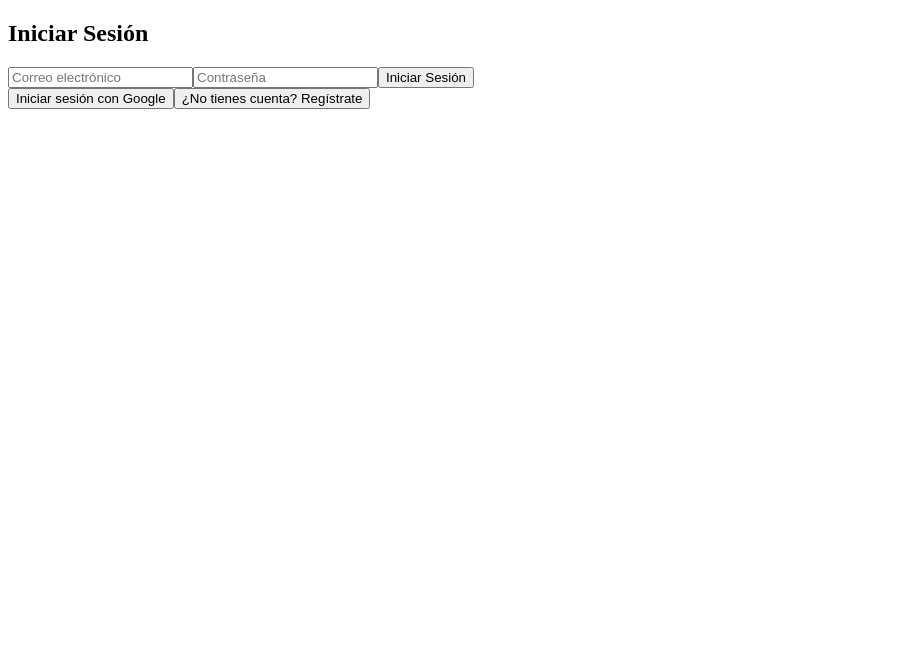
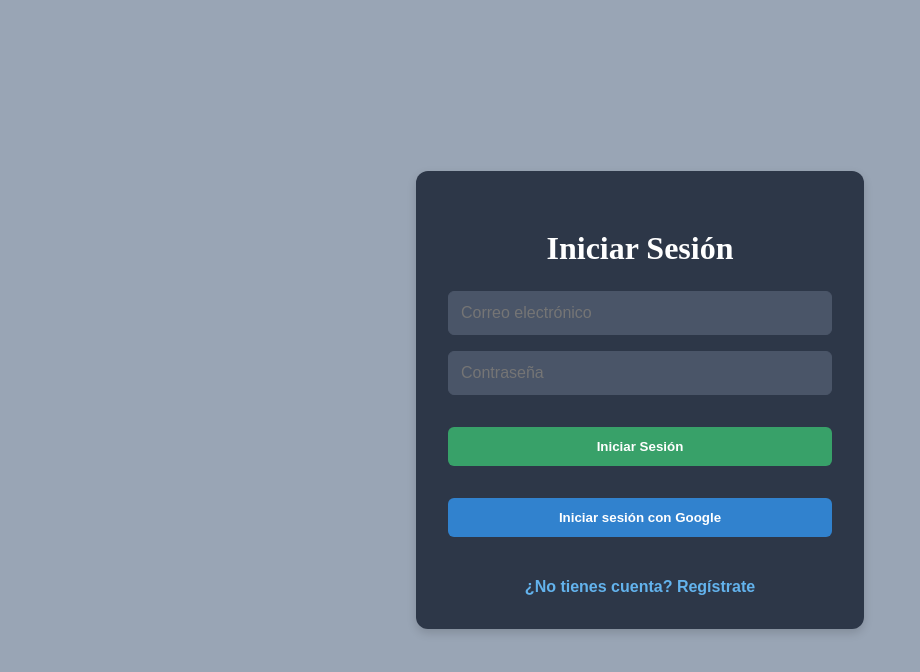
Before and after one commit to johanesco88/proyecto-ondas, a React (Vite) app: page / in a window 1280 px wide. Shown: the top 672 px of the page, without its empty margins (0-920 px from the left). Built offline with nearby package versions, Linux system fonts and the light colour scheme.

Commit message:
actualizacion login

```diff
--- a/src/App.css
+++ b/src/App.css
@@ -0,0 +1,121 @@
+/* Eliminar márgenes y bordes predeterminados del body */
+body, html {
+    margin: 0;
+    padding: 0;
+    height: 100%;
+    width: 100%;
+    background-color: #99a5b5; /* Gray-900 */
+    overflow-x: hidden; /* Para evitar el desbordamiento horizontal */
+  }
+
+  /* Contenedor principal para centrar el formulario */
+  .container {
+    display: flex;
+    justify-content: center;
+    align-items: center;
+    min-height: 100vh;
+    width: 100%;
+    margin: 0;
+    padding: 0;
+    position: relative;
+    overflow-y: auto; /* Permite el desplazamiento vertical */
+  }
+
+  /* Caja del formulario */
+  .form-container {
+    background-color: #2d3748; /* Gray-800 */
+    padding: 2rem;
+    border-radius: 0.75rem;
+    box-shadow: 0 4px 10px rgba(0, 0, 0, 0.15);
+    width: 100%;
+    max-width: 24rem; /* sm:w-96 */
+    margin: 0 auto;
+    text-align: center;
+    /* Remover sticky y permitir que el formulario fluya normalmente */
+    position: relative;
+  }
+
+  /* Título */
+  .form-container h2 {
+    color: #fff; /* Blanco */
+    font-size: 2rem;
+    margin-bottom: 1.5rem;
+    font-weight: bold;
+  }
+
+  /* Asegurarse de que los inputs estén alineados y centrados */
+  .input-field {
+    width: 100%;
+    padding: 0.75rem;
+    border-radius: 0.375rem;
+    background-color: #4a5568; /* Gray-700 */
+    color: white;
+    font-size: 1rem;
+    margin-bottom: 1rem;
+    border: 1px solid #4a5568; /* Gray-700 */
+    box-sizing: border-box; /* Asegura que el padding no afecte el ancho */
+  }
+
+  .input-field:focus {
+    border-color: #48bb78; /* Green-500 */
+    box-shadow: 0 0 0 2px rgba(72, 187, 120, 0.5);
+    outline: none;
+  }
+
+  /* Botones centrados y alineados */
+  .btn {
+    width: 100%;
+    padding: 0.75rem;
+    border-radius: 0.375rem;
+    font-weight: 600;
+    cursor: pointer;
+    transition: background-color 0.3s ease;
+    margin-top: 1rem;
+    margin-bottom: 1rem;
+    box-sizing: border-box; /* Asegura que el padding no afecte el ancho */
+  }
+
+  /* Botón de registro */
+  .btn-login {
+    background-color: #38a169; /* Green-600 */
+    color: white;
+    border: none;
+  }
+
+  .btn-login:hover {
+    background-color: #2f855a; /* Green-700 */
+  }
+
+  /* Botón de Google */
+  .btn-google {
+    background-color: #3182ce; /* Blue-600 */
+    color: white;
+    border: none;
+  }
+
+  .btn-google:hover {
+    background-color: #2b6cb0; /* Blue-700 */
+  }
+
+  /* Switch de autenticación */
+  .switch-auth {
+    color: #63b3ed; /* Blue-400 */
+    margin-top: 1.5rem;
+    font-size: 1rem;
+    text-align: center;
+    font-weight: bold;
+    cursor: pointer;
+    background: none; /* Eliminar cualquier fondo */
+    border: none; /* Eliminar el borde */
+  }
+
+  .switch-auth:hover {
+    color: #3182ce; /* Blue-600 */
+    text-decoration: underline;
+  }
+
+  /* Mensaje de error */
+  .error-message {
+    color: #e53e3e; /* Red-500 */
+    margin-top: 1rem;
+  }
--- a/src/components/Login.jsx
+++ b/src/components/Login.jsx
@@ -1,7 +1,8 @@
-// src/components/Login.jsx
 import React, { useState } from "react";
 import { registrarUsuario, iniciarSesion, iniciarSesionConGoogle } from "../services/authService";
 import { useNavigate } from "react-router-dom";
+import "../App.css"; // Importa el archivo de estilos
+
 const Login = () => {
   const [email, setEmail] = useState("");
   const [password, setPassword] = useState("");
@@ -14,17 +15,20 @@ const Login = () => {
   const [isLogin, setIsLogin] = useState(true); // Si es login o registro
   const [error, setError] = useState("");
   const navigate = useNavigate();
+
   const handleSubmit = async (e) => {
     e.preventDefault();
     try {
       if (isLogin) {
         // Iniciar sesión
         await iniciarSesion(email, password);
-navigate("/home");      } else {
+        navigate("/home");
+      } else {
         // Registrar usuario
         const userData = { nombres, apellidos, identificacion, correo: email, rol, institucion, grado };
         await registrarUsuario(email, password, userData);
-navigate("/home");      }
+        navigate("/home");
+      }
     } catch (error) {
       setError(error.message);
     }
@@ -33,21 +37,24 @@ navigate("/home");      }
   const handleGoogleLogin = async () => {
     try {
       await iniciarSesionConGoogle();
-navigate("/home");    } catch (error) {
+      navigate("/home");
+    } catch (error) {
       setError(error.message);
     }
   };
 
   return (
-    <div>
+    <div className="container">
+      <div className="form-container">
         <h2>{isLogin ? "Iniciar Sesión" : "Registrar Usuario"}</h2>
-      <form onSubmit={handleSubmit}>
+        <form onSubmit={handleSubmit} className="space-y-4">
           <input
             type="email"
             placeholder="Correo electrónico"
             value={email}
             onChange={(e) => setEmail(e.target.value)}
             required
+            className="input-field"
           />
           <input
             type="password"
@@ -55,6 +62,7 @@ navigate("/home");    } catch (error) {
             value={password}
             onChange={(e) => setPassword(e.target.value)}
             required
+            className="input-field"
           />
           {!isLogin && (
             <>
@@ -64,6 +72,7 @@ navigate("/home");    } catch (error) {
                 value={nombres}
                 onChange={(e) => setNombres(e.target.value)}
                 required
+                className="input-field"
               />
               <input
                 type="text"
@@ -71,6 +80,7 @@ navigate("/home");    } catch (error) {
                 value={apellidos}
                 onChange={(e) => setApellidos(e.target.value)}
                 required
+                className="input-field"
               />
               <input
                 type="text"
@@ -78,6 +88,7 @@ navigate("/home");    } catch (error) {
                 value={identificacion}
                 onChange={(e) => setIdentificacion(e.target.value)}
                 required
+                className="input-field"
               />
               <input
                 type="text"
@@ -85,6 +96,7 @@ navigate("/home");    } catch (error) {
                 value={institucion}
                 onChange={(e) => setInstitucion(e.target.value)}
                 required
+                className="input-field"
               />
               {rol === "estudiante" && (
                 <input
@@ -93,17 +105,31 @@ navigate("/home");    } catch (error) {
                   value={grado}
                   onChange={(e) => setGrado(e.target.value)}
                   required
+                  className="input-field"
                 />
               )}
             </>
           )}
-        <button type="submit">{isLogin ? "Iniciar Sesión" : "Registrar"}</button>
+          <button type="submit" className="btn btn-login">
+            {isLogin ? "Iniciar Sesión" : "Registrar"}
+          </button>
         </form>
-      {error && <p>{error}</p>}
-      <button onClick={handleGoogleLogin}>Iniciar sesión con Google</button>
-      <button onClick={() => setIsLogin(!isLogin)}>
+        {error && <p className="error-message">{error}</p>}
+        <div className="flex flex-col items-center mt-4">
+          <button
+            onClick={handleGoogleLogin}
+            className="btn btn-google"
+          >
+            Iniciar sesión con Google
+          </button>
+          <button
+            onClick={() => setIsLogin(!isLogin)}
+            className="switch-auth"
+          >
             {isLogin ? "¿No tienes cuenta? Regístrate" : "¿Ya tienes cuenta? Inicia sesión"}
           </button>
+        </div>
+      </div>
     </div>
   );
 };
```
Lines whose indentation alone changed are shown as unchanged.
